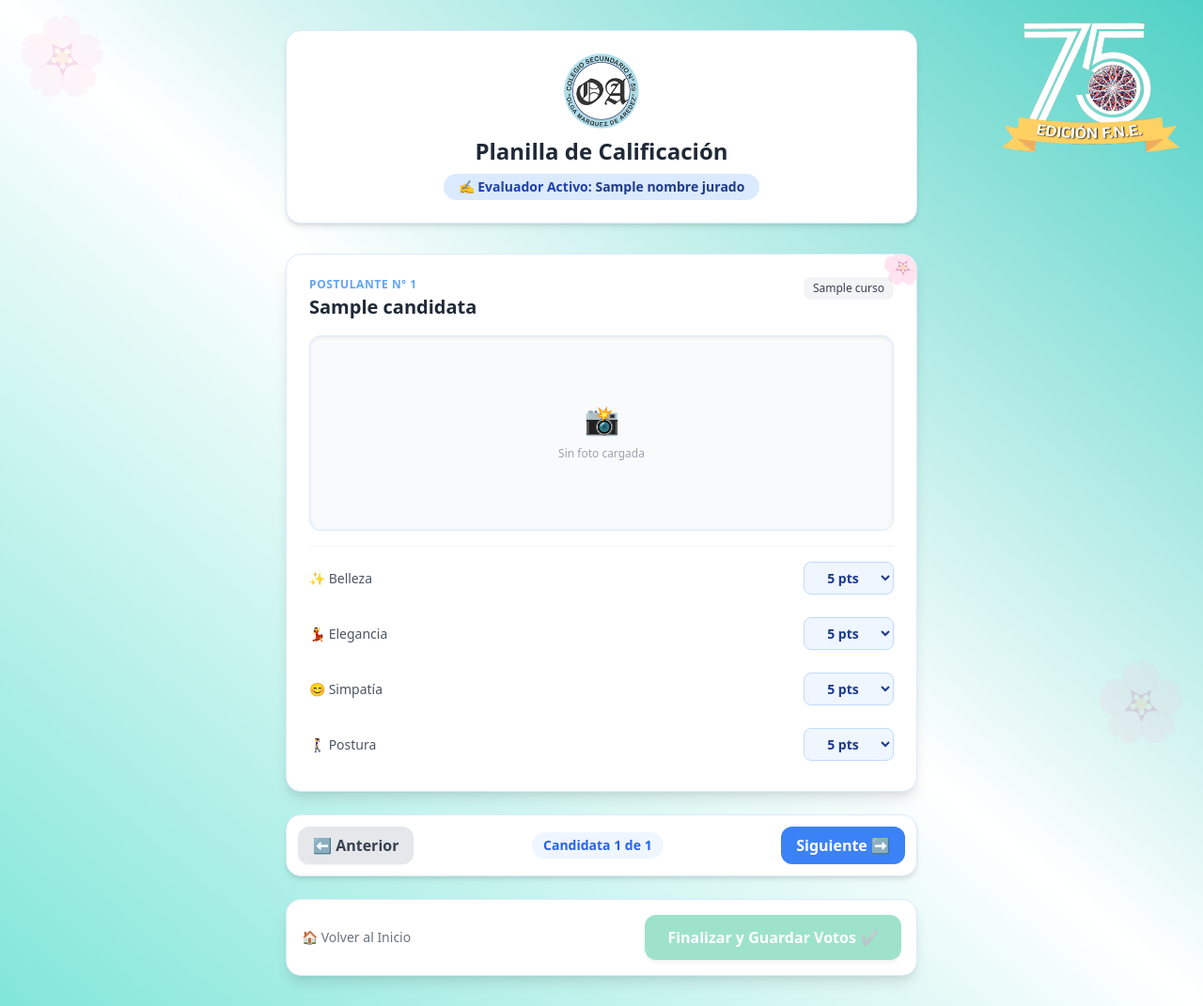
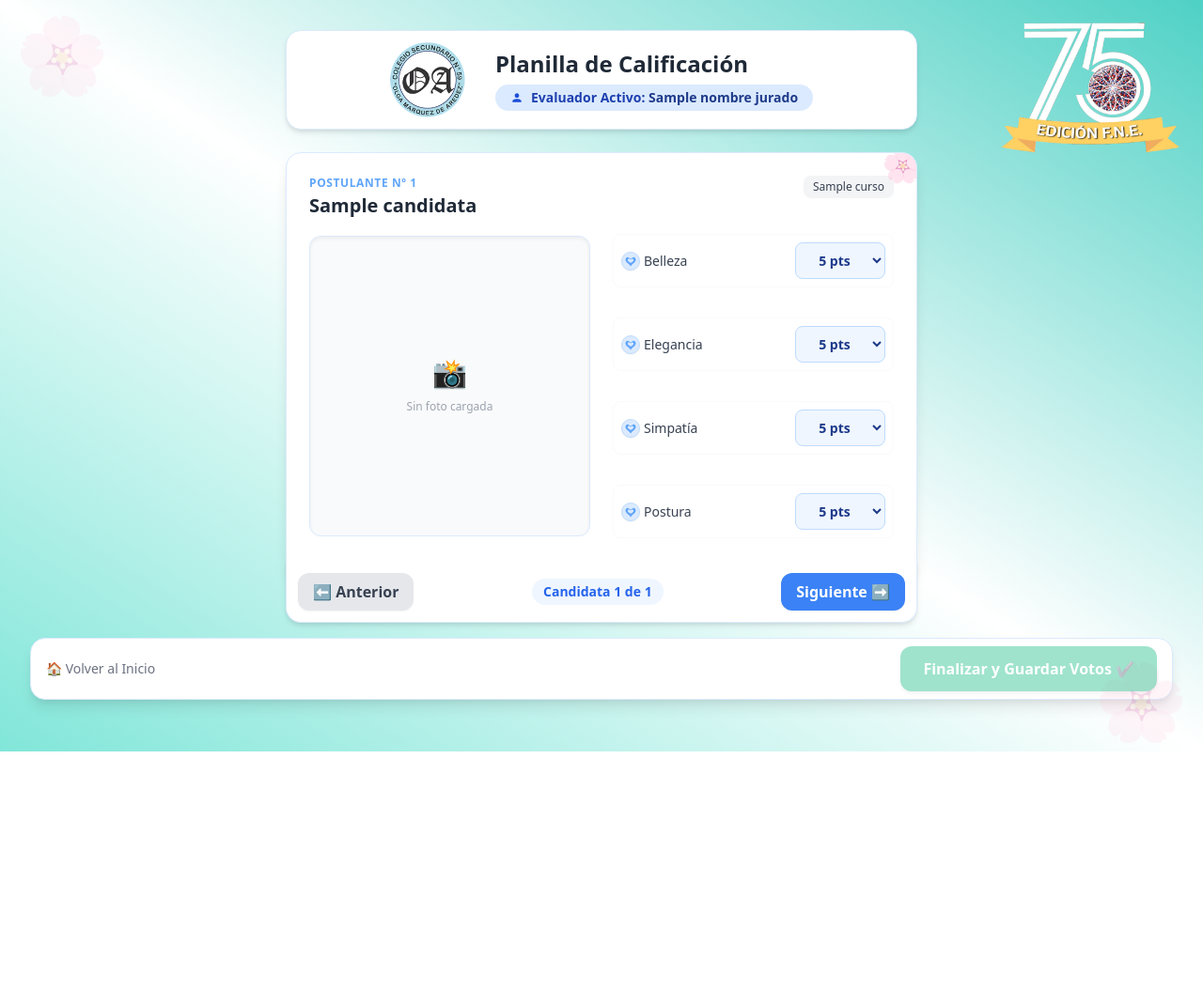
Before and after one commit to Franyur95/Practica---Sistema-de-Votaci-n, a Flask app: template templates/votar.html in a window 1280 px wide. Shown: the whole page at 94% size. After the commit the page ends 800 px from the top, so only its background shows below. Run offline with Flask 3, Linux system fonts and the light colour scheme; the template is opened without the code that fills it: most values are stand-ins (such as "Sample title", 1, 10 or a date in 2020).

Commit message:
Cambio diseño

```diff
--- a/templates/votar.html
+++ b/templates/votar.html
@@ -16,7 +16,6 @@
 
     <div class="fixed top-0 left-0 text-sky-300 opacity-10 text-7xl p-4 select-none pointer-events-none" style="opacity: 0.15; font-size: 5rem;">🌸</div>
     <div class="fixed bottom-0 right-0 text-sky-300 opacity-10 text-7xl p-4 select-none pointer-events-none" style="opacity: 0.15; font-size: 5rem;">🌸</div>
-    <!-- Logo del evento difuminado en la esquina superior derecha -->
     <div class="absolute top-6 right-6 select-none pointer-events-none">
         <img src="{{ url_for('static', filename='fotos/logo_evento.png') }}"
              alt="Logo Evento" class="w-48 opacity-100">
@@ -24,19 +23,27 @@
 
     <div class="max-w-2xl mx-auto relative z-10">
 
-        <header class="bg-white shadow-md rounded-2xl p-6 mb-8 border border-blue-100 text-center" style="border-radius: 1rem;">
-            <div class="mb-2">
+        <header class="bg-white shadow-md rounded-2xl py-3 px-6 mb-2 border border-blue-100 flex flex-col sm:flex-row items-center justify-center gap-8 text-center sm:text-left" style="border-radius: 1rem;">
+            <div class="flex-shrink-0">
                 <img src="{{ url_for('static', filename='fotos/escudo.png') }}"
-                    alt="Escudo" class="mx-auto w-20 opacity-90">
+                    alt="Escudo" class="mx-auto sm:mx-0 w-20 opacity-90">
             </div>
-            <h1 class="text-2xl font-bold text-gray-800 mt-1">Planilla de Calificación</h1>
-            <div class="mt-2 inline-block bg-blue-100 text-blue-800 text-sm font-semibold px-4 py-1 rounded-full" style="border-radius: 9999px;">
-                ✍️ Evaluador Activo: <span class="text-blue-900 font-bold">{{ nombre_jurado }}</span>
+
+            <div class="flex flex-col items-center sm:items-start">
+                <h1 class="text-2xl font-bold text-gray-800">Planilla de Calificación</h1>
+                <div class="mt-1.5 flex items-center gap-2 bg-blue-100 text-blue-800 text-sm font-semibold px-4 py-1 rounded-full select-none" style="border-radius: 9999px;">
+                    <!-- Icono de Persona Minimalista -->
+                    <svg class="w-3.5 h-3.5 text-blue-700 flex-shrink-0" fill="currentColor" viewBox="0 0 24 24">
+                        <path d="M12 12c2.21 0 4-1.79 4-4s-1.79-4-4-4-4 1.79-4 4 1.79 4 4 4zm0 2c-2.67 0-8 1.34-8 4v2h16v-2c0-2.66-5.33-4-8-4z"/>
+                    </svg>
+                    <span>Evaluador Activo: <span class="text-blue-900 font-bold">{{ nombre_jurado }}</span></span>
+                </div>
             </div>
         </header>
 
         <form action="/guardar_votos" method="POST" class="space-y-6">
             <input type="hidden" name="nombre_jurado" value="{{ nombre_jurado }}">
+
 
                <div id="contenedor-carrusel">
                 {% for c in candidatas %}
@@ -45,7 +52,7 @@
                     <div class="absolute -top-2 -right-2 text-blue-100 text-4xl opacity-40 select-none pointer-events-none">🌸</div>
 
                     <div>
-                        <div class="flex justify-between items-start mb-3" style="display: flex; justify-content: space-between; align-items: flex-start;">
+                        <div class="flex justify-between items-start mb-4">
                             <div>
                                 <span class="text-xs font-bold uppercase tracking-wider text-blue-400 block">Postulante Nº {{ loop.index }}</span>
                                 <h3 class="text-xl font-bold text-gray-800 mt-0.5">{{ c.nombre }}</h3>
@@ -55,7 +62,9 @@
                             </span>
                         </div>
 
-                        <div class="my-4 w-full h-52 bg-gray-50 rounded-xl overflow-hidden border border-blue-100 flex items-center justify-center shadow-inner" style="border-radius: 0.75rem;">
+                        <div class="grid grid-cols-1 md:grid-cols-2 gap-6 my-4 items-center">
+
+                            <div class="w-full h-80 bg-gray-50 rounded-xl overflow-hidden border border-blue-100 flex items-center justify-center shadow-inner" style="border-radius: 0.75rem;">
                                 {% if c.foto %}
                                     <img src="{{ url_for('static', filename='fotos/' + c.foto) }}"
                                          alt="Foto de {{ c.nombre }}"
@@ -69,48 +78,66 @@
                                 {% endif %}
                             </div>
 
-                        <div class="h-px bg-gray-100 w-full mb-4"></div>
+                            <div class="space-y-4 flex flex-col justify-center" style="display: flex; flex-direction: column; gap: 1rem;">
 
-                        <div class="space-y-3 mb-2" style="display: flex; flex-direction: column; gap: 0.75rem;">
-
-                            <div class="flex items-center justify-between">
-                                <label class="text-sm font-medium text-gray-600 flex items-center gap-1">
-                                    <span>✨ Belleza</span>
+                                <div class="flex items-center justify-between bg-blue-50/30 p-2 rounded-lg border border-gray-50">
+                                    <label class="text-sm font-medium text-gray-700 flex items-center gap-1">
+                                        <span class="w-5 h-5 rounded-full bg-blue-100 text-blue-700 text-[10px] font-black flex items-center justify-center border border-blue-200 shadow-sm flex-shrink-0">
+                                        <svg class="w-3.5 h-3.5 text-blue-400 flex-shrink-0" fill="currentColor" viewBox="0 0 24 24">
+                                        <path d="M12 21.5c-1.35-2.24-3.12-4.14-5.22-5.59a11.13 11.13 0 0 1-3.69-4.5c-.48-1.07-.63-2.28-.35-3.45a3.94 3.94 0 0 1 2.27-2.73 4.26 4.26 0 0 1 3.54.21A8.92 8.92 0 0 1 12 8.24a8.92 8.92 0 0 1 3.45-2.81 4.26 4.26 0 0 1 3.54-.21 3.94 3.94 0 0 1 2.27 2.73c.28 1.17.13 2.38-.35 3.45a11.13 11.13 0 0 1-3.69 4.5c-2.1 1.45-3.87 3.35-5.22 5.59zM12 9.42a4.92 4.92 0 0 0-1.84-1.37c-.7-.3-1.48-.35-2.21-.13a1.94 1.94 0 0 0-1.12 1.35c-.14.57-.06 1.16.17 1.68.44.97 1.15 1.83 2.06 2.47a15.7 15.7 0 0 0 2.94 1.63V9.42zm1.84-1.37A4.92 4.92 0 0 0 12 9.42v5.76c1.04-.44 2.03-1 2.94-1.63a13.12 13.12 0 0 0 2.06-2.47c.23-.52.31-1.11.17-1.68a1.94 1.94 0 0 0-1.12-1.35c-.73-.22-1.51-.17-2.21.13z"/>
+                                        </svg>
+                                        </span>
+                                        <span>Belleza</span>
                                     </label>
-                                <select name="belleza_{{ c.id }}" required class="select-puntaje bg-blue-50 border border-blue-200 rounded-lg p-1.5 text-sm font-semibold text-blue-900 w-24" style="width: 6rem; border-radius: 0.5rem; text-align: center;">
+                                    <select name="belleza_{{ c.id }}" required class="select-puntaje bg-blue-50 border border-blue-200 rounded-lg p-2 text-sm font-semibold text-blue-900 w-24" style="width: 6rem; border-radius: 0.5rem; text-align: center;">
                                         {% for n in range(5, 11) %}
                                             <option value="{{ n }}">{{ n }} pts</option>
                                         {% endfor %}
                                     </select>
                                 </div>
 
-                            <div class="flex items-center justify-between">
-                                <label class="text-sm font-medium text-gray-600 flex items-center gap-1">
-                                    <span>💃 Elegancia</span>
+                                <div class="flex items-center justify-between bg-blue-50/30 p-2 rounded-lg border border-gray-50">
+                                    <label class="text-sm font-medium text-gray-700 flex items-center gap-1">
+                                        <span class="w-5 h-5 rounded-full bg-blue-100 text-blue-700 text-[10px] font-black flex items-center justify-center border border-blue-200 shadow-sm flex-shrink-0">
+                                        <svg class="w-3.5 h-3.5 text-blue-400 flex-shrink-0" fill="currentColor" viewBox="0 0 24 24">
+                                        <path d="M12 21.5c-1.35-2.24-3.12-4.14-5.22-5.59a11.13 11.13 0 0 1-3.69-4.5c-.48-1.07-.63-2.28-.35-3.45a3.94 3.94 0 0 1 2.27-2.73 4.26 4.26 0 0 1 3.54.21A8.92 8.92 0 0 1 12 8.24a8.92 8.92 0 0 1 3.45-2.81 4.26 4.26 0 0 1 3.54-.21 3.94 3.94 0 0 1 2.27 2.73c.28 1.17.13 2.38-.35 3.45a11.13 11.13 0 0 1-3.69 4.5c-2.1 1.45-3.87 3.35-5.22 5.59zM12 9.42a4.92 4.92 0 0 0-1.84-1.37c-.7-.3-1.48-.35-2.21-.13a1.94 1.94 0 0 0-1.12 1.35c-.14.57-.06 1.16.17 1.68.44.97 1.15 1.83 2.06 2.47a15.7 15.7 0 0 0 2.94 1.63V9.42zm1.84-1.37A4.92 4.92 0 0 0 12 9.42v5.76c1.04-.44 2.03-1 2.94-1.63a13.12 13.12 0 0 0 2.06-2.47c.23-.52.31-1.11.17-1.68a1.94 1.94 0 0 0-1.12-1.35c-.73-.22-1.51-.17-2.21.13z"/>
+                                        </svg>
+                                        </span>
+                                        <span> Elegancia</span>
                                     </label>
-                                <select name="elegancia_{{ c.id }}" required class="select-puntaje bg-blue-50 border border-blue-200 rounded-lg p-1.5 text-sm font-semibold text-blue-900 w-24" style="width: 6rem; border-radius: 0.5rem; text-align: center;">
+                                    <select name="elegancia_{{ c.id }}" required class="select-puntaje bg-blue-50 border border-blue-200 rounded-lg p-2 text-sm font-semibold text-blue-900 w-24" style="width: 6rem; border-radius: 0.5rem; text-align: center;">
                                         {% for n in range(5, 11) %}
                                             <option value="{{ n }}">{{ n }} pts</option>
                                         {% endfor %}
                                     </select>
                                 </div>
 
-                            <div class="flex items-center justify-between">
-                                <label class="text-sm font-medium text-gray-600 flex items-center gap-1">
-                                    <span>😊 Simpatía</span>
+                                <div class="flex items-center justify-between bg-blue-50/30 p-2 rounded-lg border border-gray-50">
+                                    <label class="text-sm font-medium text-gray-700 flex items-center gap-1">
+                                        <span class="w-5 h-5 rounded-full bg-blue-100 text-blue-700 text-[10px] font-black flex items-center justify-center border border-blue-200 shadow-sm flex-shrink-0">
+                                        <svg class="w-3.5 h-3.5 text-blue-400 flex-shrink-0" fill="currentColor" viewBox="0 0 24 24">
+                                        <path d="M12 21.5c-1.35-2.24-3.12-4.14-5.22-5.59a11.13 11.13 0 0 1-3.69-4.5c-.48-1.07-.63-2.28-.35-3.45a3.94 3.94 0 0 1 2.27-2.73 4.26 4.26 0 0 1 3.54.21A8.92 8.92 0 0 1 12 8.24a8.92 8.92 0 0 1 3.45-2.81 4.26 4.26 0 0 1 3.54-.21 3.94 3.94 0 0 1 2.27 2.73c.28 1.17.13 2.38-.35 3.45a11.13 11.13 0 0 1-3.69 4.5c-2.1 1.45-3.87 3.35-5.22 5.59zM12 9.42a4.92 4.92 0 0 0-1.84-1.37c-.7-.3-1.48-.35-2.21-.13a1.94 1.94 0 0 0-1.12 1.35c-.14.57-.06 1.16.17 1.68.44.97 1.15 1.83 2.06 2.47a15.7 15.7 0 0 0 2.94 1.63V9.42zm1.84-1.37A4.92 4.92 0 0 0 12 9.42v5.76c1.04-.44 2.03-1 2.94-1.63a13.12 13.12 0 0 0 2.06-2.47c.23-.52.31-1.11.17-1.68a1.94 1.94 0 0 0-1.12-1.35c-.73-.22-1.51-.17-2.21.13z"/>
+                                        </svg>
+                                        </span>
+                                        <span>Simpatía</span>
                                     </label>
-                                <select name="simpatia_{{ c.id }}" required class="select-puntaje bg-blue-50 border border-blue-200 rounded-lg p-1.5 text-sm font-semibold text-blue-900 w-24" style="width: 6rem; border-radius: 0.5rem; text-align: center;">
+                                    <select name="simpatia_{{ c.id }}" required class="select-puntaje bg-blue-50 border border-blue-200 rounded-lg p-2 text-sm font-semibold text-blue-900 w-24" style="width: 6rem; border-radius: 0.5rem; text-align: center;">
                                         {% for n in range(5, 11) %}
                                             <option value="{{ n }}">{{ n }} pts</option>
                                         {% endfor %}
                                     </select>
                                 </div>
 
-                            <div class="flex items-center justify-between">
-                                <label class="text-sm font-medium text-gray-600 flex items-center gap-1">
-                                    <span>🚶‍♀️ Postura</span>
+                                <div class="flex items-center justify-between bg-blue-50/30 p-2 rounded-lg border border-gray-50">
+                                    <label class="text-sm font-medium text-gray-700 flex items-center gap-1">
+                                        <span class="w-5 h-5 rounded-full bg-blue-100 text-blue-700 text-[10px] font-black flex items-center justify-center border border-blue-200 shadow-sm flex-shrink-0">
+                                        <svg class="w-3.5 h-3.5 text-blue-400 flex-shrink-0" fill="currentColor" viewBox="0 0 24 24">
+                                        <path d="M12 21.5c-1.35-2.24-3.12-4.14-5.22-5.59a11.13 11.13 0 0 1-3.69-4.5c-.48-1.07-.63-2.28-.35-3.45a3.94 3.94 0 0 1 2.27-2.73 4.26 4.26 0 0 1 3.54.21A8.92 8.92 0 0 1 12 8.24a8.92 8.92 0 0 1 3.45-2.81 4.26 4.26 0 0 1 3.54-.21 3.94 3.94 0 0 1 2.27 2.73c.28 1.17.13 2.38-.35 3.45a11.13 11.13 0 0 1-3.69 4.5c-2.1 1.45-3.87 3.35-5.22 5.59zM12 9.42a4.92 4.92 0 0 0-1.84-1.37c-.7-.3-1.48-.35-2.21-.13a1.94 1.94 0 0 0-1.12 1.35c-.14.57-.06 1.16.17 1.68.44.97 1.15 1.83 2.06 2.47a15.7 15.7 0 0 0 2.94 1.63V9.42zm1.84-1.37A4.92 4.92 0 0 0 12 9.42v5.76c1.04-.44 2.03-1 2.94-1.63a13.12 13.12 0 0 0 2.06-2.47c.23-.52.31-1.11.17-1.68a1.94 1.94 0 0 0-1.12-1.35c-.73-.22-1.51-.17-2.21.13z"/>
+                                        </svg>
+                                        </span>
+                                        <span>Postura</span>
                                     </label>
-                                <select name="postura_{{ c.id }}" required class="select-puntaje bg-blue-50 border border-blue-200 rounded-lg p-1.5 text-sm font-semibold text-blue-900 w-24" style="width: 6rem; border-radius: 0.5rem; text-align: center;">
+                                    <select name="postura_{{ c.id }}" required class="select-puntaje bg-blue-50 border border-blue-200 rounded-lg p-2 text-sm font-semibold text-blue-900 w-24" style="width: 6rem; border-radius: 0.5rem; text-align: center;">
                                         {% for n in range(5, 11) %}
                                             <option value="{{ n }}">{{ n }} pts</option>
                                         {% endfor %}
@@ -118,6 +145,8 @@
                                 </div>
 
                             </div>
+                        </div>
+
                     </div>
                 </div>
                 {% endfor %}
@@ -129,8 +158,9 @@
                     <div id="lista-resumen" class="space-y-4 max-h-96 overflow-y-auto pr-1"></div>
                 </div>
             </div>
+            </div>
 
-            <div class="bg-white p-3 shadow-md rounded-2xl border border-blue-100 flex justify-between items-center" style="border-radius: 1rem;">
+           <div class="max-w-2xl mx-auto bg-white p-3 shadow-md rounded-b-2xl border border-blue-100 border-t-0 flex justify-between items-center w-full relative z-20" style="border-bottom-left-radius: 1rem; border-bottom-right-radius: 1rem; margin-top: -1rem;">
                 <button type="button" id="btn-anterior" class="bg-gray-200 hover:bg-gray-300 text-gray-700 font-bold py-2 px-4 rounded-xl shadow-sm transition-all disabled:opacity-40 disabled:cursor-not-allowed" style="border-radius: 0.75rem; border: none;">
                     ⬅️ Anterior
                 </button>
@@ -142,7 +172,7 @@
                 </button>
             </div>
 
-            <div class="bg-white p-4 shadow-lg rounded-2xl border border-blue-100 flex justify-between items-center" style="border-radius: 1rem;">
+            <div class="bg-white py-2 px-4 shadow-lg rounded-2xl border border-blue-100 flex justify-between items-center mt-4" style="border-radius: 1rem;">
                 <a href="/" class="text-sm text-gray-500 hover:text-gray-700 font-medium" style="text-decoration: none;">🏠 Volver al Inicio</a>
                 <button type="submit" id="btn-guardar" class="bg-green-500 hover:bg-green-600 text-white font-bold py-3 px-6 rounded-xl shadow-md transition-all cursor-pointer opacity-40 cursor-not-allowed" style="border-radius: 0.75rem; background-color: #10b981; color: white; border: none;" disabled>
                     Finalizar y Guardar Votos ✔️
```
Also changed, not shown: base_datos.json (+97 -21 lines). Lines whose indentation alone changed are shown as unchanged.
